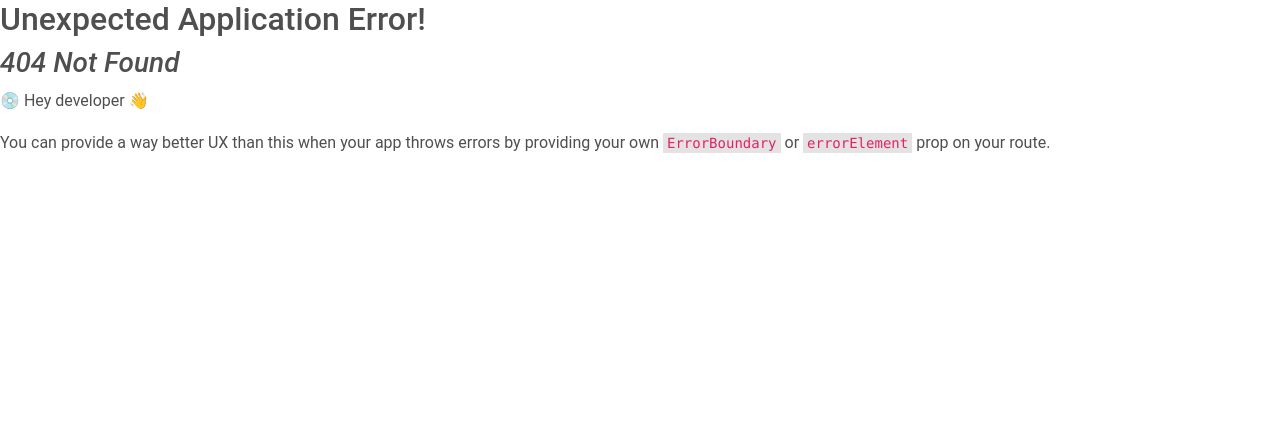
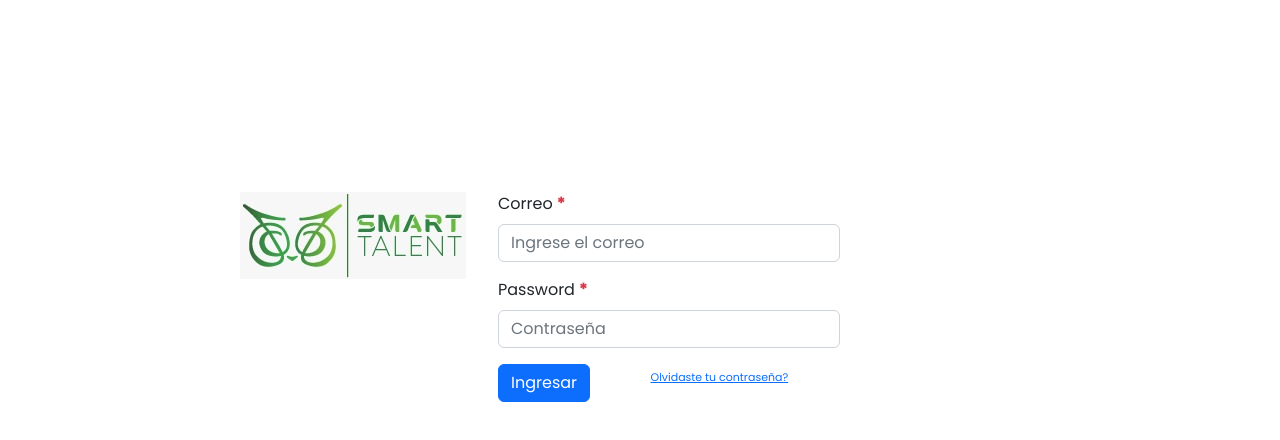
Before and after one commit to jior1626/travel-test, a React (Create React App) app: page / in a window 1280 px wide. Before the commit this address had no page. Shown: the top 440 px of the page. Built offline with nearby package versions, Linux system fonts and the light colour scheme.

Commit message:
New changes

```diff
--- a/package.json
+++ b/package.json
@@ -12,6 +12,8 @@
     "@types/node": "^16.18.19",
     "@types/react": "^18.0.29",
     "@types/react-dom": "^18.0.11",
+    "bootstrap": "^5.2.3",
+    "bootstrap-icons": "^1.10.3",
     "mdb-react-ui-kit": "^5.1.0",
     "react": "^18.2.0",
     "react-bootstrap": "^2.7.2",
--- a/src/App.css
+++ b/src/App.css
@@ -1,38 +1,4 @@
-.App {
-  text-align: center;
+#root {
+  width: 100%;
+  height: 100vh;
 }
-
-.App-logo {
-  height: 40vmin;
-  pointer-events: none;
-}
-
-@media (prefers-reduced-motion: no-preference) {
-  .App-logo {
-    animation: App-logo-spin infinite 20s linear;
-  }
-}
-
-.App-header {
-  background-color: #282c34;
-  min-height: 100vh;
-  display: flex;
-  flex-direction: column;
-  align-items: center;
-  justify-content: center;
-  font-size: calc(10px + 2vmin);
-  color: white;
-}
-
-.App-link {
-  color: #61dafb;
-}
-
-@keyframes App-logo-spin {
-  from {
-    transform: rotate(0deg);
-  }
-  to {
-    transform: rotate(360deg);
-  }
-}
--- a/src/App.tsx
+++ b/src/App.tsx
@@ -1,12 +1,12 @@
-import React from 'react';
-import logo from './logo.svg';
 import './App.css';
 
 import { createBrowserRouter, createRoutesFromElements, Route, RouterProvider  } from 'react-router-dom';
+import Login from './pages/Auth/Login';
 
 const router = createBrowserRouter(
   createRoutesFromElements(
     <Route>
+      <Route path="/" element={<Login />} />
       {/* <Route path="/" element={} />
       <Route path="/home" element={<Middleware Element={<Home />}/>} />
       <Route path="/users" element={<Middleware Element={<Users />}/>} /> */}
--- a/src/components/Spinner/Spinner.css
+++ b/src/components/Spinner/Spinner.css
@@ -0,0 +1,17 @@
+.loading {
+    display: flex !important;
+    justify-content: center !important;
+    opacity: 0.6;
+    align-items: center;
+    padding: 1rem;
+    position:fixed;
+    z-index: 9999;
+    height: 100%;
+    width: 100%;
+    background: rgba(0, 0, 0, 0.3);
+}
+
+.size-loading {
+    width: 20rem !important;
+    height: 20rem !important;
+}
--- a/src/components/Spinner/Spinner.tsx
+++ b/src/components/Spinner/Spinner.tsx
@@ -3,9 +3,15 @@ import React from "react";
 
 import "./Spinner.css";
 
+import { MDBSpinner } from 'mdb-react-ui-kit';
+
 const Spinner: React.FC<any> = ({}) => {
     return (
-        <></>
+        <div className="loading">
+			<MDBSpinner color='success' >
+				<span className='visually-hidden'>Loading...</span>
+			</MDBSpinner>
+		</div>
     )
 }
 
--- a/src/index.css
+++ b/src/index.css
@@ -1,6 +1,18 @@
+
+@import url('https://fonts.googleapis.com/css?family=Poppins');
+@import 'bootstrap/dist/css/bootstrap.css';
+@import 'bootstrap-icons/font/bootstrap-icons.css';
+
+html {
+  width: 100% !important;
+  height: 100vh !important;
+}
+
 body {
   margin: 0;
-  font-family: Roboto, Helvetica, Arial, sans-serif;
+  width: 100%;
+  height: 100vh;
+  font-family: 'Poppins', sans-serif !important;
   -webkit-font-smoothing: antialiased;
   -moz-osx-font-smoothing: grayscale;
 }
--- a/src/pages/auth/Login.css
+++ b/src/pages/auth/Login.css
@@ -9,7 +9,7 @@
 .content-auth {
     display: flex !important;
     flex-direction: row;
-    padding-top: 7rem !important;
+    padding-top: 10rem !important;
     padding-left: 15rem !important;
     padding-right: 15rem !important;
 }
--- a/src/pages/auth/Login.tsx
+++ b/src/pages/auth/Login.tsx
@@ -1,23 +1,109 @@
+// Redux
+import { useState } from "react";
+import { useAppSelector, useAppDispatch } from "../../redux/hooks";
+import { authSelector, setLoading } from "../../redux/states";
 
+// Libraries
+import { useNavigate } from "react-router-dom";
 
-import Logo from "./../../../assets/images/logo.png";
-import {useState} from "react";
+// Components Library
+import { MDBBtn, MDBInput, MDBRow, MDBCol, MDBCheckbox } from 'mdb-react-ui-kit';
 import { Form } from "react-bootstrap";
 import Button from "react-bootstrap/esm/Button";
 
-// import { useAppDispatch, useAppSelector } from "../../../app/hooks";
-// import { setAuthFailed, setAuthSuccess, setLoading, authSelector } from "../authSlice";
+// Components UI
+import Spinner from "../../components/Spinner/Spinner";
+import Logo from "./../../assets/img/login-logo.jpeg";
 
-// import AuthService from "./../../../services/AuthAPI";
+// Styles
+import "./Login.css"
 
-// import Loading from "../../../shared/molecules/Spinner/Spinner";
-// import AlertBoostrap from "../../../shared/molecules/Alert/Alert";
 
-import "./Login.css"
-import { useNavigate } from "react-router-dom";
+const Login: React.FC<any> = ({}) => {
 
-const Login = () => {
+    const [email, setEmail] = useState("");
 
+    const [password, setPassword] = useState("");
+
+    const [showAlert, setShowAlert] = useState(false);
+
+    const [messageAlert, setMessageAlert] = useState("");
+
+    const [typeAlert, setTypeAlert] = useState("");
+
+    const { user, isLoading, error, isAuth } = useAppSelector(authSelector)
+
+    const dispatch = useAppDispatch();
+
+    let navigate = useNavigate();
+
+    const authLogin = async (e: any) => {
+        e.preventDefault();
+        dispatch(setLoading(true));
+
+        if(email != "" && password != "") {
+            // const user = await AuthService.loginUser(email, password);
+            // if(user.length > 0) {
+            //     dispatch(setAuthSuccess(user[0]));
+            //     navigate(`/home`)
+            // } else {
+            //     dispatch(setAuthFailed("Usuario no registrado. Por favor registrese!!!"));
+            //     setTypeAlert("danger");
+            //     setMessageAlert("Usuario no registrado. Por favor registrese!!!")
+            //     setShowAlert(true);
+            // }
+        } else {
+            setTypeAlert("danger");
+            setMessageAlert("Correo o contraseña vacios!")
+            setShowAlert(true);
+        }
+    }
+
+    return (
+        <>
+            { isLoading ? <Spinner /> : <></> }
+            <div className="d-flex flex-column justify-content-center">
+                <div className="contain-alert">
+                    {/* { showAlert ? <AlertBoostrap setShowAlert={setShowAlert} type={typeAlert} message={messageAlert} />: <></> } */}
+                </div>
+                <div className="content-auth">
+                    <div className="image-logo">
+                        <img src={Logo} alt="logo-login-btalent" />
+                    </div>
+                    <div className="form-login">
+                        <Form className="ml-5" onSubmit={authLogin}>
+                            <Form.Group className="mb-3" controlId="formBasicEmail">
+                                <Form.Label>Correo <strong className="text-danger">*</strong></Form.Label>
+                                <Form.Control type="email" required placeholder="Ingrese el correo" onChange={e => setEmail(e.target.value)} />
+                            </Form.Group>
+
+                            <Form.Group className="mb-3" controlId="formBasicPassword">
+                                <Form.Label>Password <strong className="text-danger">*</strong></Form.Label>
+                                <Form.Control type="password" required placeholder="Contraseña" onChange={e => setPassword(e.target.value)}/>
+                            </Form.Group>
+                            {/* <Form.Group className="mb-3" controlId="formBasicCheckbox">
+                                <Form.Check type="checkbox" label="Recordarme" />
+                            </Form.Group>
+                            */}
+                            <div className="row">
+                                <div className="col-md-5">
+                                    <Button variant="primary" type="submit">
+                                        Ingresar
+                                    </Button>
+                                </div>
+                                <div className="col-md-7 ml-4">
+                                <a className="recovery-text">Olvidaste tu contraseña?</a>
+                                </div>
+
+                            </div>
+
+                        </Form>
+                    </div>
+                </div>
+
+            </div>
+        </>
+    )
 }
 
 export default Login;
```
Also changed, not shown: src/index.tsx (+7 -4 lines), src/assets/img/login-logo.jpeg (added), 1 other file (tests, documents, lock files or other folders).
